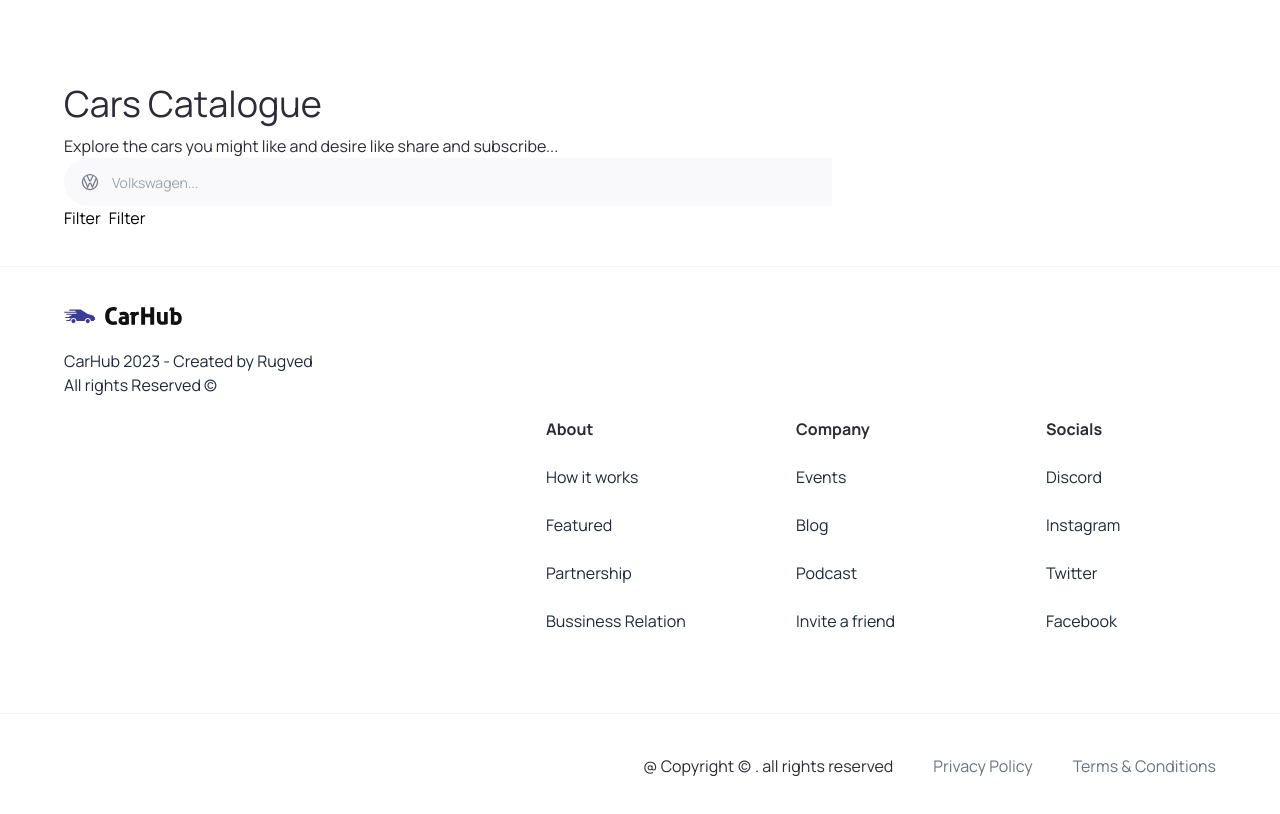
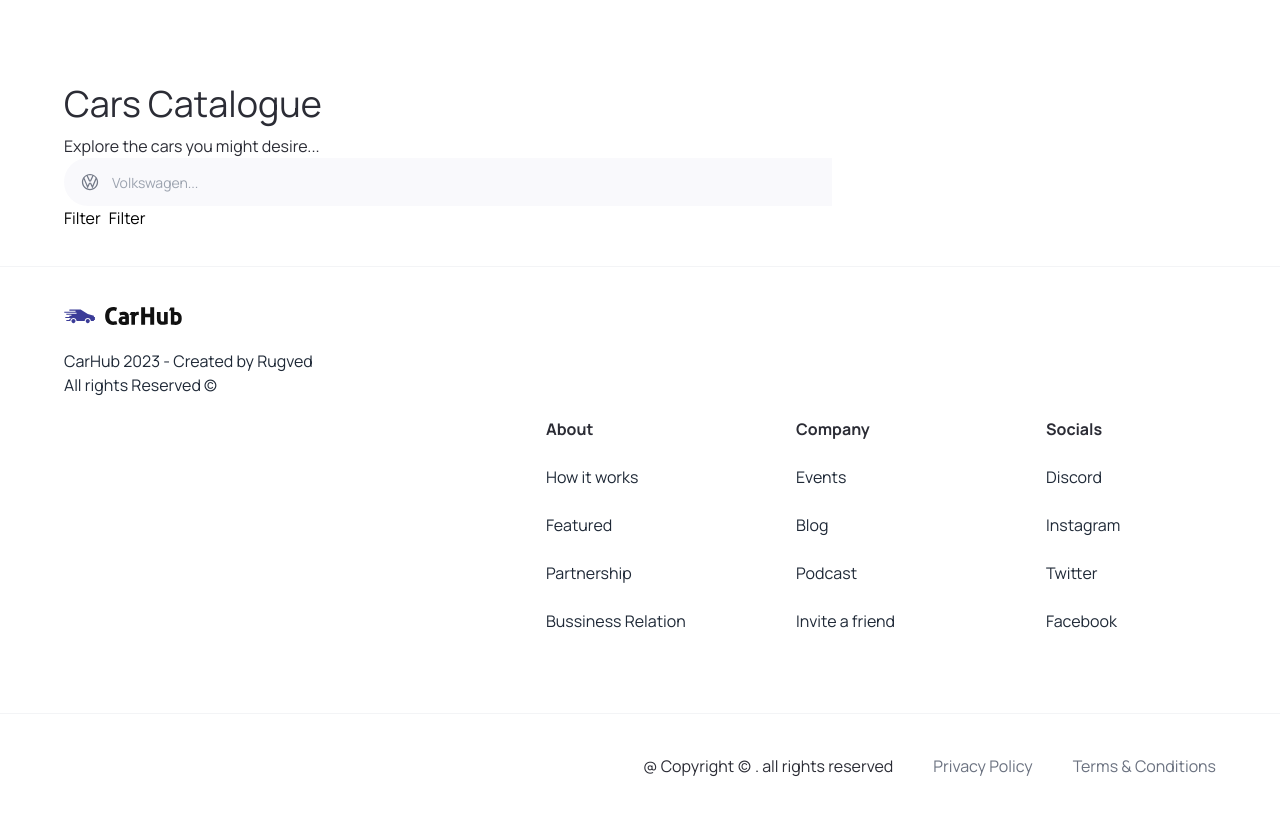
Before and after one commit to Rugved7/CarHub-Next-App, a Next.js app: page / in a window 1280 px wide. Shown: the part 780-1594 px from the top of the page. Built offline with nearby package versions, Linux system fonts and the light colour scheme.

Commit message:
Like changed to desire

```diff
--- a/app/page.tsx
+++ b/app/page.tsx
@@ -10,7 +10,7 @@ export default function Home() {
       <div className="mt-12 padding-x padding-y max-width" id="discover">
         <div className="home__text-container">
           <h1 className="text-4xl">Cars Catalogue</h1>
-          <p>Explore the cars you might like and desire like share and subscribe...</p>
+          <p>Explore the cars you might desire...</p>
         </div>
 
         {/* Create The Filters */}
```
